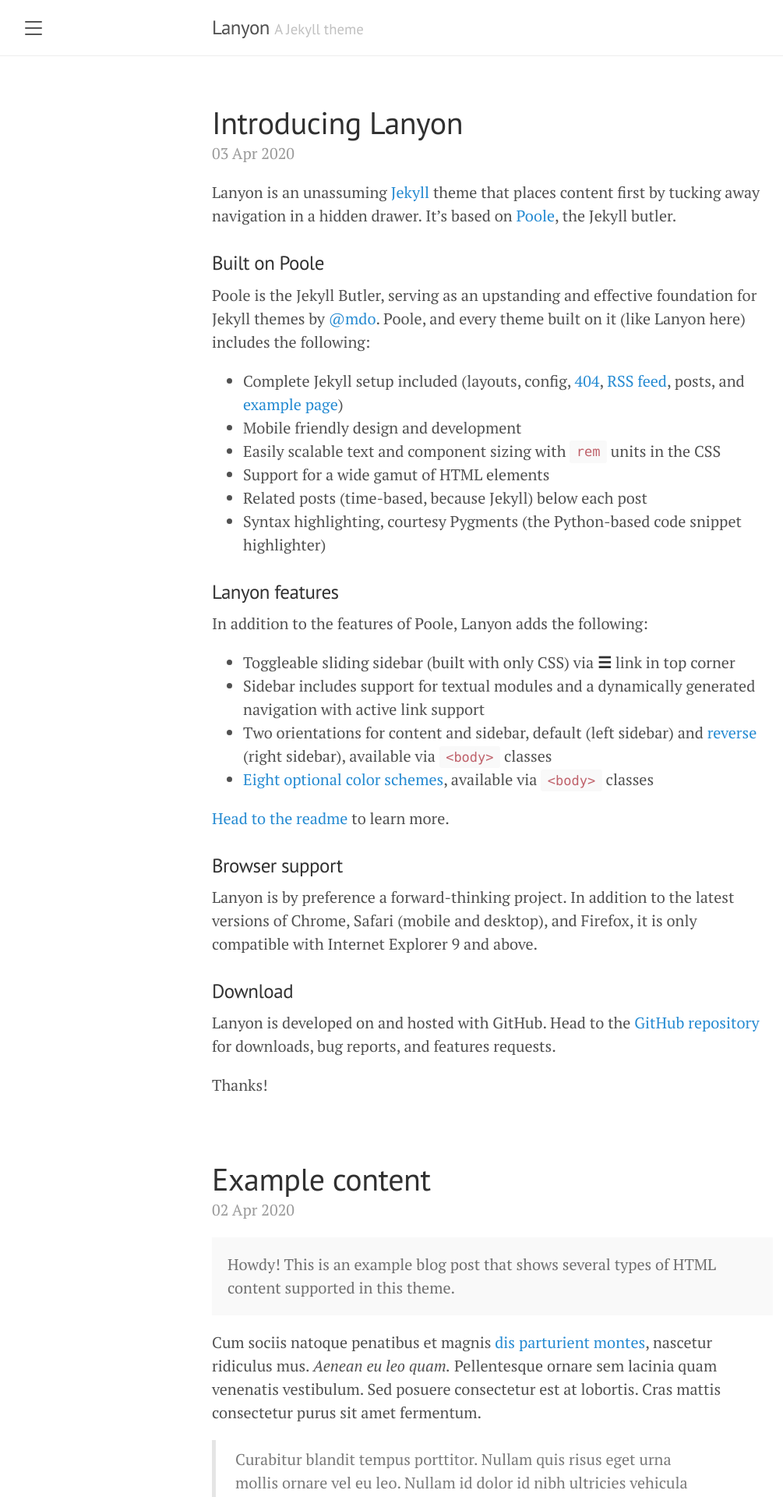
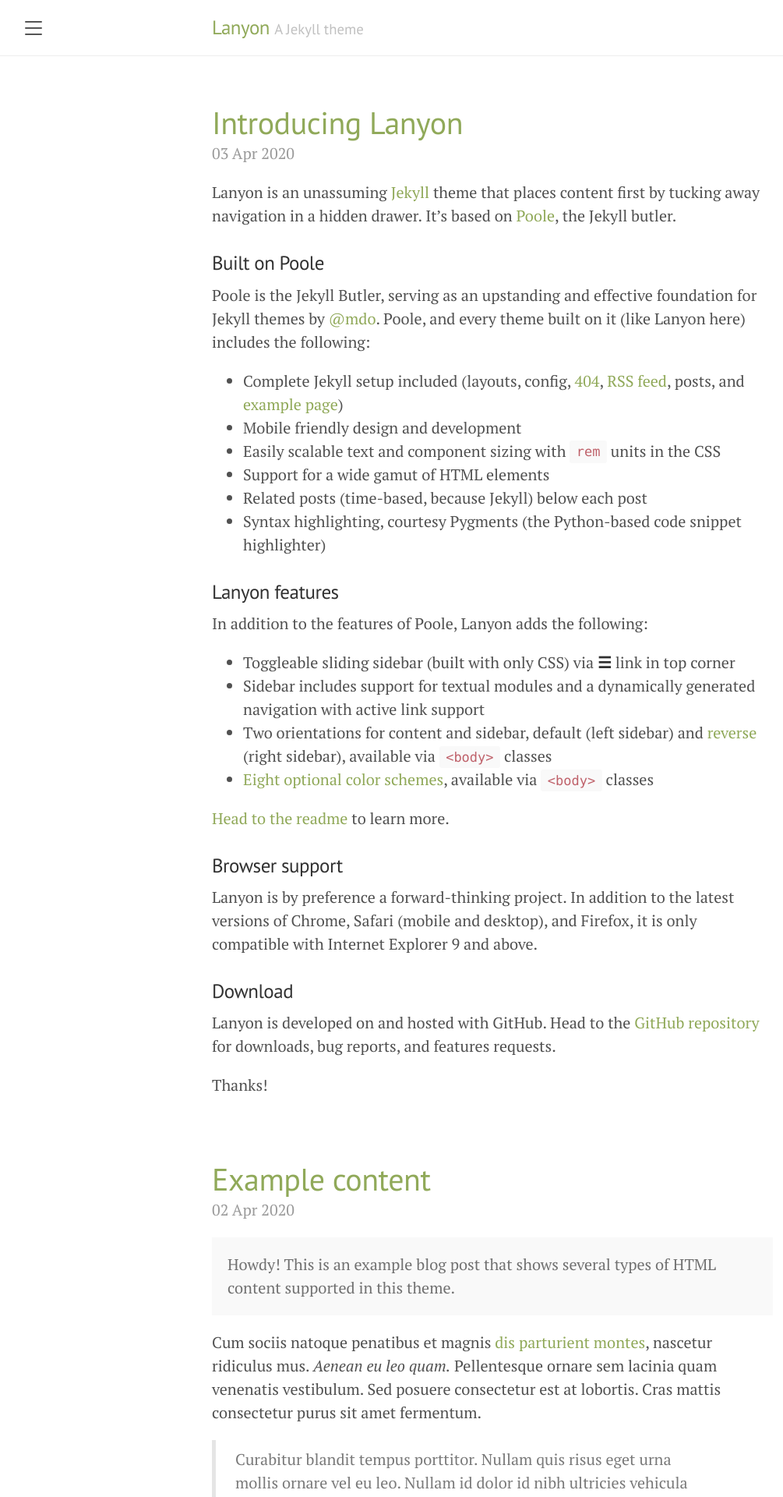
Before and after one commit to luciajeon/devblog, a Jekyll site: the page built from index.html, in a window 1280 px wide. Shown: the top 1920 px of the page at 78% size, without its empty margins (8-1013 px from the left). Built offline with Jekyll 4.4.1, drawn with Linux system fonts in a browser that asks for light colours; the list of posts is cut into pages by our own code.

Commit message:
Second commit

```diff
--- a/_layouts/default.html
+++ b/_layouts/default.html
@@ -3,6 +3,9 @@
 
   {% include head.html %}
 
+  <body class = "theme-base-0b">
+
+  </body>
   <body>
 
     {% include sidebar.html %}
```
Also changed, not shown: 9 other files.
